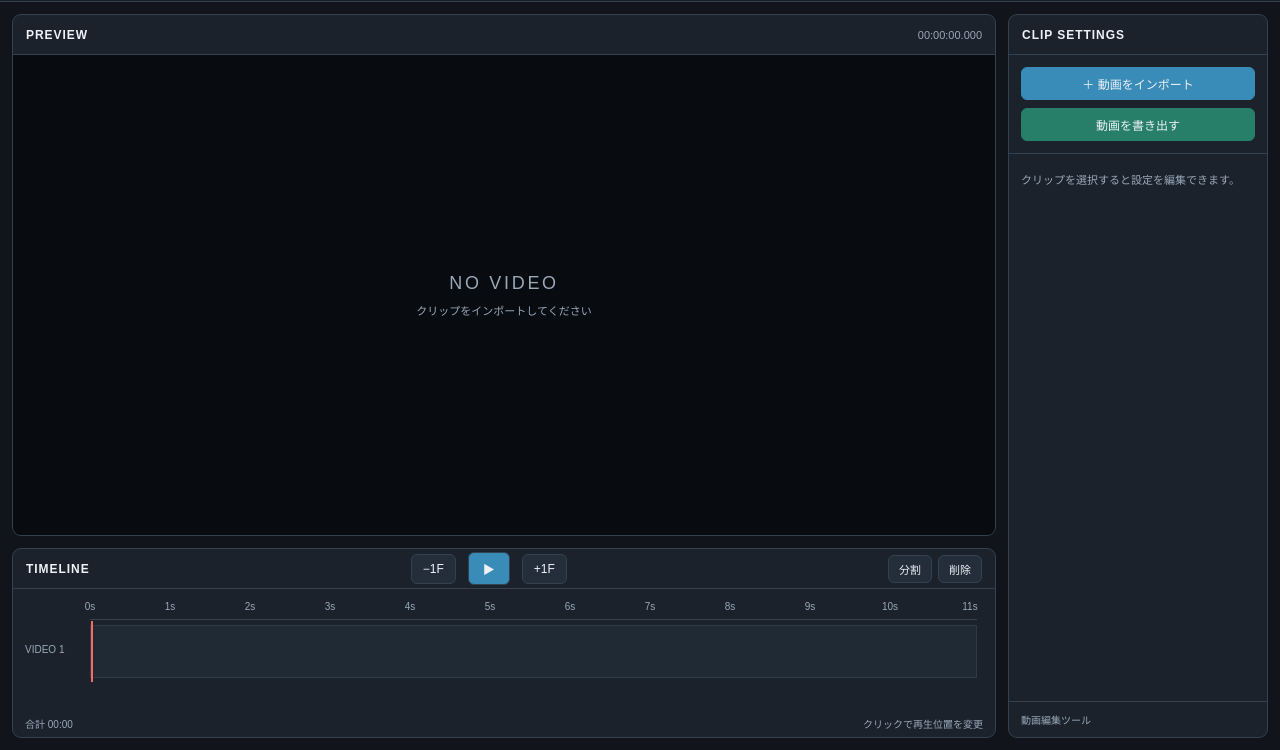
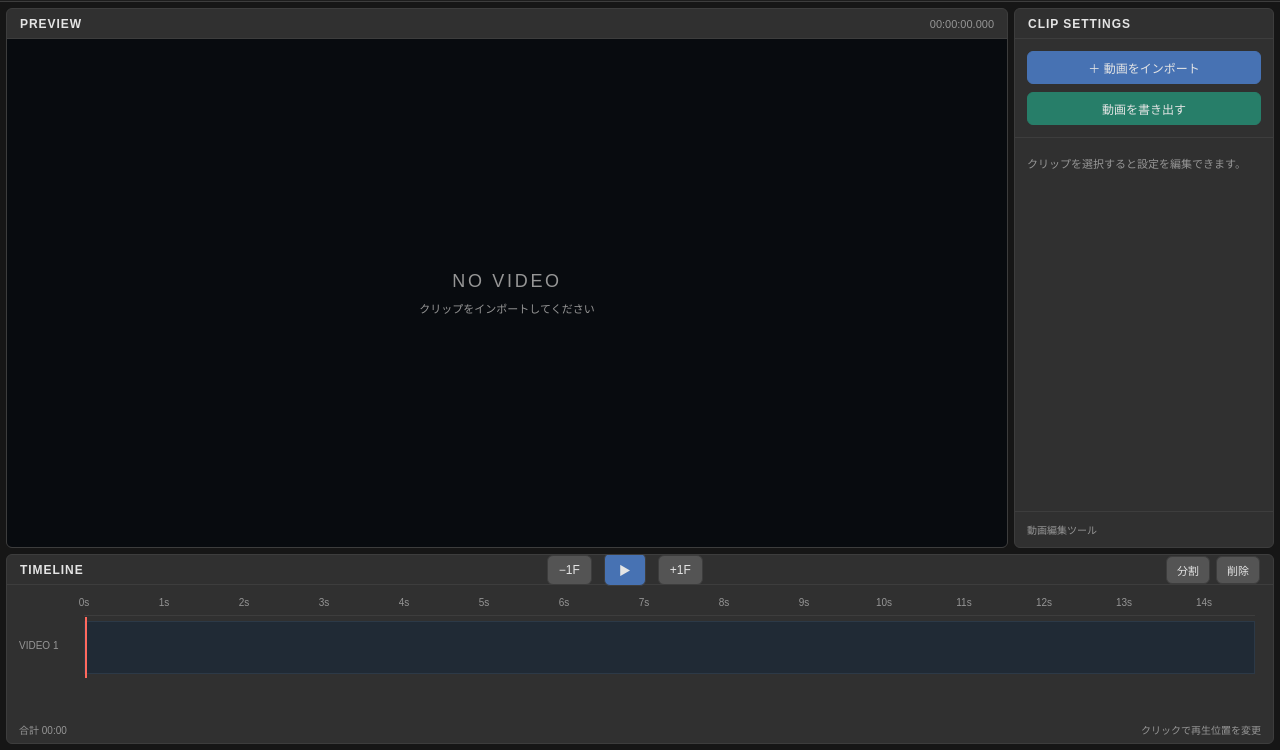
Before and after one commit to beckfordblack/video-editor, a plain HTML site: page index.html in a window 1280 px wide. Shown: the part 50-800 px from the top of the page. Drawn offline with Linux system fonts and the light colour scheme.

Commit message:
Update style.css

```diff
--- a/style.css
+++ b/style.css
@@ -1,11 +1,11 @@
 :root {
-    --bg: #11151b;
-    --panel: #1b222c;
-    --panel2: #242e3a;
-    --line: #344150;
-    --text: #edf2f7;
-    --muted: #9aa8b8;
-    --blue: #398bb8;
+    --bg: #161616;
+    --panel: #303030;
+    --panel2: #545454;
+    --line: #3d3d3d;
+    --text: #e5e5e5;
+    --muted: #969696;
+    --blue: #4772b3;
 }
 
 * {
@@ -54,7 +54,7 @@ button:disabled {
     align-items: center;
     justify-content: space-between;
     border-bottom: 1px solid var(--line);
-    background: #171d25;
+    background: #1d1d1d;
 }
 
 .brand {
@@ -71,11 +71,11 @@ button:disabled {
 .workspace {
     flex: 1;
     min-height: 0;
-    padding: 12px;
+    padding: 6px;
     display: grid;
     grid-template-columns: minmax(0, 1fr) 260px;
     grid-template-rows: minmax(0, 1fr) 190px;
-    gap: 12px;
+    gap: 6px;
 }
 
 .panel {
@@ -83,7 +83,7 @@ button:disabled {
     min-height: 0;
     background: var(--panel);
     border: 1px solid var(--line);
-    border-radius: 9px;
+    border-radius: 6px;
     overflow: hidden;
 }
 
@@ -95,7 +95,7 @@ button:disabled {
 }
 
 .panel-heading {
-    height: 40px;
+    height: 30px;
     flex-shrink: 0;
     padding: 0 13px;
     display: flex;
@@ -195,7 +195,7 @@ h2 {
 }
 
 .timeline-panel {
-    grid-column: 1;
+    grid-column: 1 / 3;
     grid-row: 2;
     display: flex;
     flex-direction: column;
@@ -310,7 +310,7 @@ h2 {
 
 .properties-panel {
     grid-column: 2;
-    grid-row: 1 / 3;
+    grid-row: 1;
     display: flex;
     flex-direction: column;
 }
```
